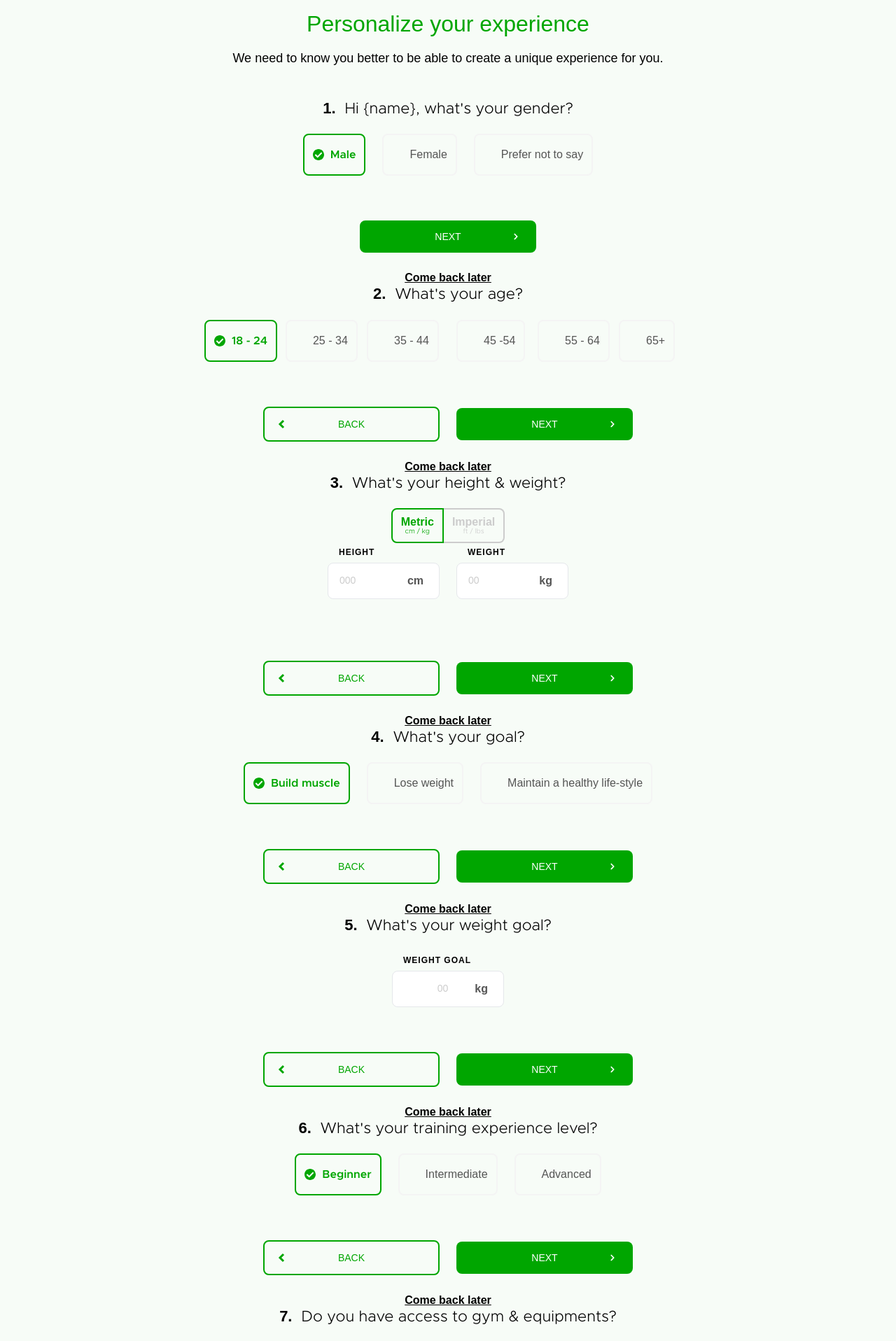
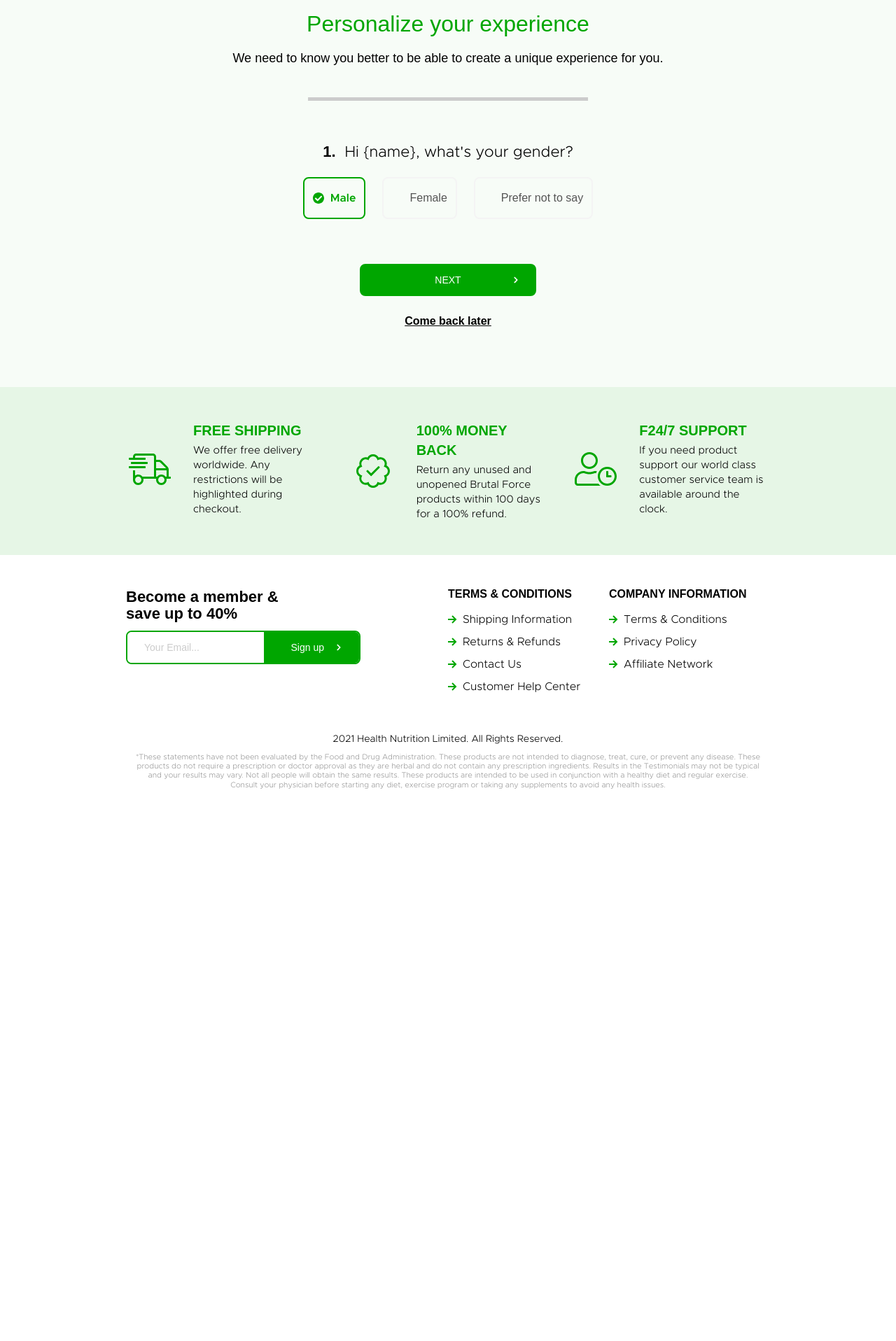
Before and after one commit to zemarr/health-nutrition, a Vue app: page /onboarding in a window 1280 px wide. Shown: the part 120-2036 px from the top of the page at 70% size. After the commit the page ends 1272 px from the top, so only its background shows below. Built offline with nearby package versions, Linux system fonts and the light colour scheme; a web font is replaced by a local one.

Commit message:
onboarding layout ⚡

```diff
--- a/src/views/auth/OnboardingView.vue
+++ b/src/views/auth/OnboardingView.vue
@@ -1,14 +1,15 @@
 <template>
   <div>
-    <div class="bg-greenDark3 md:px-12 px-6 py-12">
+    <div class="bg-greenDark3 md:px-12 px-6 py-12 min-h-[580px] overflow-hidden">
       <h1 class="md:mb-[24px] mb-[23px] font-normal md:text-[32px] text-[22px] leading-[38.4px] md:leading-[26.4px] text-center text-greenDark">Personalize your experience</h1>
       <p class="text-center md:text-[18px] text-[16px] md:leading-[25.2px] leading-[22.4px]">We need to know you better to be able to create a unique experience for you.</p>
 
       <div class="relative mt-[42px]">
-        <div class="progressbar max-w-[327px] md:max-w-[400px] mx-auto h-[5px]">
+        <div class="progressbar max-w-[327px] md:max-w-[400px] mx-auto mb-[62px] h-[5px] bg-grayLight w-full">
           <div class="progress h-full w-[0%] bg-greenDark"></div>
         </div>
-        <div class="content relative" ref="content">
+        <transition name="fadeInOut">
+          <div v-show="progressCount === 1" class="content relative">
               <p class="font-light text-[16px] md:text-[22px] leading-[22.5px] text-center mb-6">
                 <span class="font-bold">1.</span>&nbsp;
                 Hi {name}, what's your gender?
@@ -37,7 +38,7 @@
                 </div>
               </div>
               <div class="flex flex-col items-center justify-center mt-16">
-            <button class="relative flex items-center justify-center bg-greenDark text-white text-[14px] leading-[14px] max-w-[252px] py-4 px-[65px] w-full rounded-[8px]">
+                <button @click="nextQuestion" class="relative flex items-center justify-center bg-greenDark text-white text-[14px] leading-[14px] max-w-[252px] py-4 px-[65px] w-full rounded-[8px]">
                 NEXT
                 <span class="absolute right-[19px]">
                   <svg class="text-white" height="20" width="20" xmlns="http://www.w3.org/2000/svg" viewBox="0 0 24 24">
@@ -48,7 +49,9 @@
               <span class="underline font-bold text-[16px] mt-[24px] text-center">Come back later</span>
               </div>
           </div>
-        <div class="content relative" ref="content">
+        </transition>
+        <transition name="fadeInOut">
+          <div v-show="progressCount === 2" class="content relative">
               <p class="font-light text-[16px] md:text-[22px] leading-[22.5px] text-center mb-6">
                 <span class="font-bold">2.</span>&nbsp;
                 What's your age?
@@ -103,7 +106,7 @@
               </div>
               <div class="flex flex-col items-center justify-center mt-16">
                 <div class="flex items-center justify-evenly max-w-[552px] w-full">
-              <button class="relative flex items-center justify-center bg-[transparent] text-greenDark text-[14px] leading-[14px] max-w-[252px] py-4 px-[65px] w-full rounded-[8px] border-greenDark border-[2px] mr-3">
+                  <button @click="previousQuestion" class="relative flex items-center justify-center bg-[transparent] text-greenDark text-[14px] leading-[14px] max-w-[252px] py-4 px-[65px] w-full rounded-[8px] border-greenDark border-[2px] mr-3">
                     <span class="absolute left-[19px]">
                       <svg width="10" height="14" viewBox="0 0 10 14" fill="none" xmlns="http://www.w3.org/2000/svg">
                         <path d="M8 12L3 7L8 2" stroke="#00A600" stroke-width="3"/>
@@ -111,7 +114,7 @@
                     </span>
                     BACK
                   </button>
-              <button class="relative flex items-center justify-center bg-greenDark text-white text-[14px] leading-[14px] max-w-[252px] py-4 px-[65px] w-full rounded-[8px]">
+                  <button @click="nextQuestion" class="relative flex items-center justify-center bg-greenDark text-white text-[14px] leading-[14px] max-w-[252px] py-4 px-[65px] w-full rounded-[8px]">
                   NEXT
                   <span class="absolute right-[19px]">
                     <svg class="text-white" height="20" width="20" xmlns="http://www.w3.org/2000/svg" viewBox="0 0 24 24">
@@ -123,7 +126,9 @@
               <span class="underline font-bold text-[16px] mt-[24px] text-center">Come back later</span>
               </div>
           </div>
-        <div class="content relative" ref="content">
+        </transition>
+        <transition name="fadeInOut">
+          <div v-show="progressCount === 3" class="content relative">
               <p class="font-light text-[16px] md:text-[22px] leading-[22.5px] text-center mb-6">
                 <span class="font-bold">3.</span>&nbsp;
                 What's your height & weight?
@@ -216,7 +221,7 @@
               </div>
               <div class="flex flex-col items-center justify-center mt-16">
                 <div class="flex items-center justify-evenly max-w-[552px] w-full">
-              <button class="relative flex items-center justify-center bg-[transparent] text-greenDark text-[14px] leading-[14px] max-w-[252px] py-4 px-[65px] w-full rounded-[8px] border-greenDark border-[2px] mr-3">
+                  <button @click="previousQuestion" class="relative flex items-center justify-center bg-[transparent] text-greenDark text-[14px] leading-[14px] max-w-[252px] py-4 px-[65px] w-full rounded-[8px] border-greenDark border-[2px] mr-3">
                     <span class="absolute left-[19px]">
                       <svg width="10" height="14" viewBox="0 0 10 14" fill="none" xmlns="http://www.w3.org/2000/svg">
                         <path d="M8 12L3 7L8 2" stroke="#00A600" stroke-width="3"/>
@@ -224,7 +229,7 @@
                     </span>
                     BACK
                   </button>
-              <button class="relative flex items-center justify-center bg-greenDark text-white text-[14px] leading-[14px] max-w-[252px] py-4 px-[65px] w-full rounded-[8px]">
+                  <button @click="nextQuestion" class="relative flex items-center justify-center bg-greenDark text-white text-[14px] leading-[14px] max-w-[252px] py-4 px-[65px] w-full rounded-[8px]">
                   NEXT
                   <span class="absolute right-[19px]">
                     <svg class="text-white" height="20" width="20" xmlns="http://www.w3.org/2000/svg" viewBox="0 0 24 24">
@@ -236,7 +241,9 @@
               <span class="underline font-bold text-[16px] mt-[24px] text-center">Come back later</span>
               </div>
           </div>
-        <div class="content relative" ref="content">
+        </transition>
+        <transition name="fadeInOut">
+          <div v-show="progressCount === 4" class="content relative">
               <p class="font-light text-[16px] md:text-[22px] leading-[22.5px] text-center mb-6">
                 <span class="font-bold">4.</span>&nbsp;
                 What's your goal?
@@ -266,7 +273,7 @@
               </div>
               <div class="flex flex-col items-center justify-center mt-16">
                 <div class="flex items-center justify-evenly max-w-[552px] w-full">
-              <button class="relative flex items-center justify-center bg-[transparent] text-greenDark text-[14px] leading-[14px] max-w-[252px] py-4 px-[65px] w-full rounded-[8px] border-greenDark border-[2px] mr-3">
+                  <button @click="previousQuestion" class="relative flex items-center justify-center bg-[transparent] text-greenDark text-[14px] leading-[14px] max-w-[252px] py-4 px-[65px] w-full rounded-[8px] border-greenDark border-[2px] mr-3">
                     <span class="absolute left-[19px]">
                       <svg width="10" height="14" viewBox="0 0 10 14" fill="none" xmlns="http://www.w3.org/2000/svg">
                         <path d="M8 12L3 7L8 2" stroke="#00A600" stroke-width="3"/>
@@ -274,7 +281,7 @@
                     </span>
                     BACK
                   </button>
-              <button class="relative flex items-center justify-center bg-greenDark text-white text-[14px] leading-[14px] max-w-[252px] py-4 px-[65px] w-full rounded-[8px]">
+                  <button @click="nextQuestion" class="relative flex items-center justify-center bg-greenDark text-white text-[14px] leading-[14px] max-w-[252px] py-4 px-[65px] w-full rounded-[8px]">
                   NEXT
                   <span class="absolute right-[19px]">
                     <svg class="text-white" height="20" width="20" xmlns="http://www.w3.org/2000/svg" viewBox="0 0 24 24">
@@ -286,7 +293,9 @@
               <span class="underline font-bold text-[16px] mt-[24px] text-center">Come back later</span>
               </div>
             </div>
-        <div class="content relative" ref="content">
+        </transition>
+        <transition name="fadeInOut">
+          <div v-show="progressCount === 5" class="content relative">
             <p class="font-light text-[16px] md:text-[22px] leading-[22.5px] text-center mb-6">
               <span class="font-bold">5.</span>&nbsp;
               What's your weight goal?
@@ -326,7 +335,7 @@
               </div>
             <div class="flex flex-col items-center justify-center mt-16">
               <div class="flex items-center justify-evenly max-w-[552px] w-full">
-              <button class="relative flex items-center justify-center bg-[transparent] text-greenDark text-[14px] leading-[14px] max-w-[252px] py-4 px-[65px] w-full rounded-[8px] border-greenDark border-[2px] mr-3">
+                <button @click="previousQuestion" class="relative flex items-center justify-center bg-[transparent] text-greenDark text-[14px] leading-[14px] max-w-[252px] py-4 px-[65px] w-full rounded-[8px] border-greenDark border-[2px] mr-3">
                   <span class="absolute left-[19px]">
                     <svg width="10" height="14" viewBox="0 0 10 14" fill="none" xmlns="http://www.w3.org/2000/svg">
                       <path d="M8 12L3 7L8 2" stroke="#00A600" stroke-width="3"/>
@@ -334,7 +343,7 @@
                   </span>
                   BACK
                 </button>
-              <button class="relative flex items-center justify-center bg-greenDark text-white text-[14px] leading-[14px] max-w-[252px] py-4 px-[65px] w-full rounded-[8px]">
+                <button @click="nextQuestion" class="relative flex items-center justify-center bg-greenDark text-white text-[14px] leading-[14px] max-w-[252px] py-4 px-[65px] w-full rounded-[8px]">
                 NEXT
                 <span class="absolute right-[19px]">
                   <svg class="text-white" height="20" width="20" xmlns="http://www.w3.org/2000/svg" viewBox="0 0 24 24">
@@ -346,7 +355,9 @@
             <span class="underline font-bold text-[16px] mt-[24px] text-center">Come back later</span>
             </div>
           </div>
-        <div class="content relative" ref="content">
+        </transition>
+        <transition name="fadeInOut">
+          <div v-show="progressCount === 6" class="content relative">
             <p class="font-light text-[16px] md:text-[22px] leading-[22.5px] text-center mb-6">
               <span class="font-bold">6.</span>&nbsp;
               What's your training experience level?
@@ -376,7 +387,7 @@
             </div>
             <div class="flex flex-col items-center justify-center mt-16">
               <div class="flex items-center justify-evenly max-w-[552px] w-full">
-              <button class="relative flex items-center justify-center bg-[transparent] text-greenDark text-[14px] leading-[14px] max-w-[252px] py-4 px-[65px] w-full rounded-[8px] border-greenDark border-[2px] mr-3">
+                <button @click="previousQuestion" class="relative flex items-center justify-center bg-[transparent] text-greenDark text-[14px] leading-[14px] max-w-[252px] py-4 px-[65px] w-full rounded-[8px] border-greenDark border-[2px] mr-3">
                   <span class="absolute left-[19px]">
                     <svg width="10" height="14" viewBox="0 0 10 14" fill="none" xmlns="http://www.w3.org/2000/svg">
                       <path d="M8 12L3 7L8 2" stroke="#00A600" stroke-width="3"/>
@@ -384,7 +395,7 @@
                   </span>
                   BACK
                 </button>
-              <button class="relative flex items-center justify-center bg-greenDark text-white text-[14px] leading-[14px] max-w-[252px] py-4 px-[65px] w-full rounded-[8px]">
+                <button @click="nextQuestion" class="relative flex items-center justify-center bg-greenDark text-white text-[14px] leading-[14px] max-w-[252px] py-4 px-[65px] w-full rounded-[8px]">
                 NEXT
                 <span class="absolute right-[19px]">
                   <svg class="text-white" height="20" width="20" xmlns="http://www.w3.org/2000/svg" viewBox="0 0 24 24">
@@ -396,7 +407,9 @@
             <span class="underline font-bold text-[16px] mt-[24px] text-center">Come back later</span>
             </div>
           </div>
-        <div class="content relative" ref="content">
+        </transition>
+        <transition name="fadeInOut">
+          <div v-show="progressCount === 7" class="content relative">
             <p class="font-light text-[16px] md:text-[22px] leading-[22.5px] text-center mb-6">
               <span class="font-bold">7.</span>&nbsp;
               Do you have access to gym & equipments?
@@ -419,7 +432,7 @@
             </div>
             <div class="flex flex-col items-center justify-center mt-16">
               <div class="flex items-center justify-evenly max-w-[552px] w-full">
-              <button class="relative flex items-center justify-center bg-[transparent] text-greenDark text-[14px] leading-[14px] max-w-[252px] py-4 px-[65px] w-full rounded-[8px] border-greenDark border-[2px] mr-3">
+                <button @click="previousQuestion" class="relative flex items-center justify-center bg-[transparent] text-greenDark text-[14px] leading-[14px] max-w-[252px] py-4 px-[65px] w-full rounded-[8px] border-greenDark border-[2px] mr-3">
                   <span class="absolute left-[19px]">
                     <svg width="10" height="14" viewBox="0 0 10 14" fill="none" xmlns="http://www.w3.org/2000/svg">
                       <path d="M8 12L3 7L8 2" stroke="#00A600" stroke-width="3"/>
@@ -427,7 +440,7 @@
                   </span>
                   BACK
                 </button>
-              <button class="relative flex items-center justify-center bg-greenDark text-white text-[14px] leading-[14px] max-w-[252px] py-4 px-[65px] w-full rounded-[8px]">
+                <button @click="finish" class="relative flex items-center justify-center bg-greenDark text-white text-[14px] leading-[14px] max-w-[252px] py-4 px-[65px] w-full rounded-[8px]">
                 FINISH
                 <span class="absolute right-[19px]">
                   <svg class="text-white" height="20" width="20" xmlns="http://www.w3.org/2000/svg" viewBox="0 0 24 24">
@@ -439,6 +452,7 @@
             <span class="underline font-bold text-[16px] mt-[24px] text-center">Come back later</span>
             </div>
           </div>
+        </transition>
       </div>
     </div>
   </div>
@@ -454,6 +468,7 @@ export default {
     const progressBar = document.querySelector('.progressbar')
     const progress = document.querySelector('.progress')
     const isMetric = ref(true)
+    const progressCount = ref(1)
 
     const data = reactive({
       gender: 'male',
@@ -466,11 +481,25 @@ export default {
       training_experience: ''
     })
 
+    const nextQuestion = () => {
+      if (progressCount.value < 7) {
+        progressCount.value++
+      }
+    }
+    const previousQuestion = () => {
+      if (progressCount.value > 1) {
+        progressCount.value--
+      }
+    }
+
     return {
       progressBar,
       progress,
       data,
-      isMetric
+      isMetric,
+      progressCount,
+      nextQuestion,
+      previousQuestion
     }
   }
 }
@@ -509,4 +538,19 @@ export default {
   border: solid 2px #00A600
 }
 
+.fadeInOut-enter-from {
+  opacity: 0;
+}
+.fadeInOut-enter-to {
+  opacity: 1;
+}
+.fadeInOut-enter-active {
+  transition: all .2s ease-in-out;
+}
+.fadeInOut-leave-from {
+  opacity: 1;
+}
+.fadeInOut-leave-to {
+  opacity: 0;
+}
 </style>
```
Also changed, not shown: src/views/auth/SignUp.vue (+22 -0 lines). Lines whose indentation alone changed are shown as unchanged.
